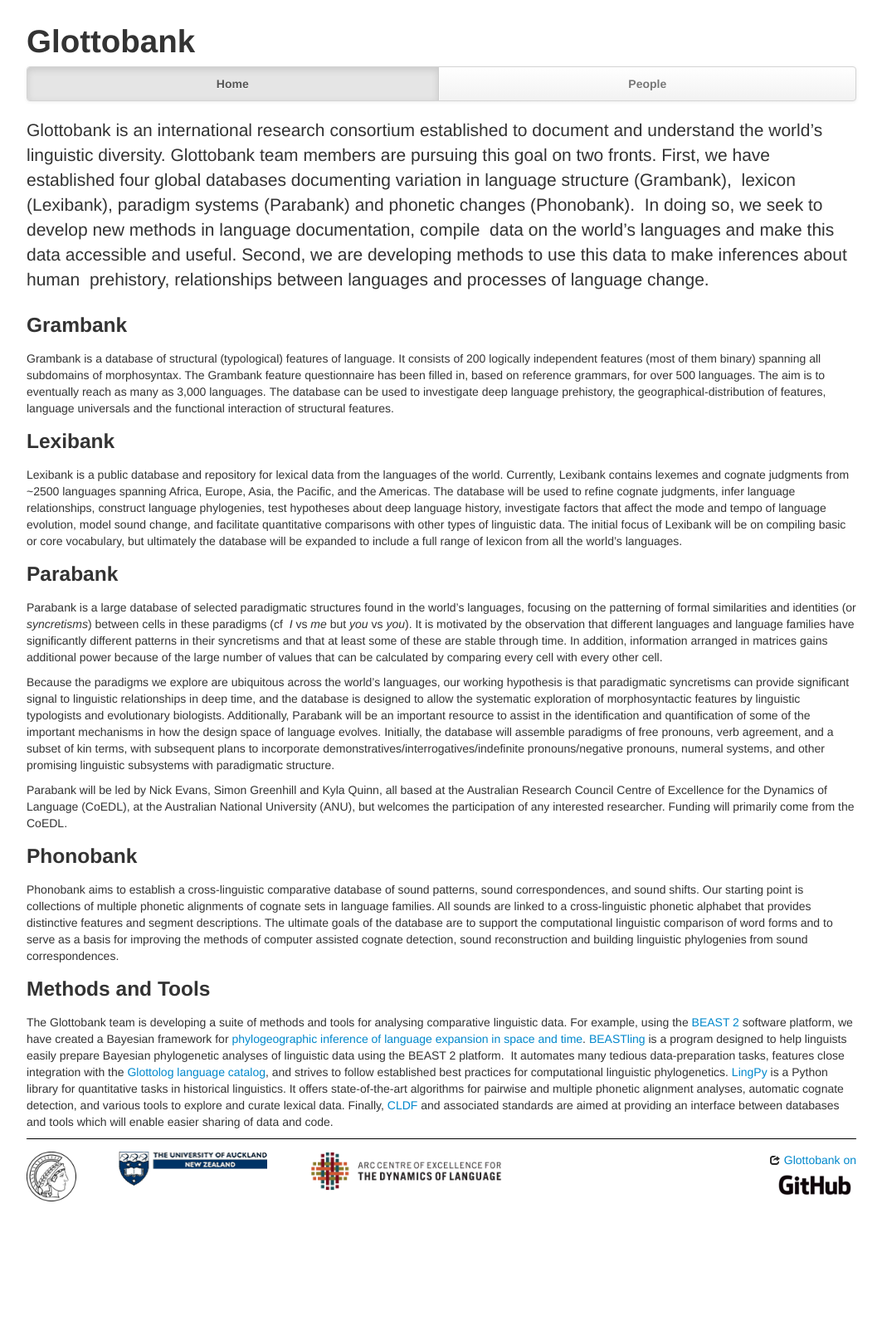
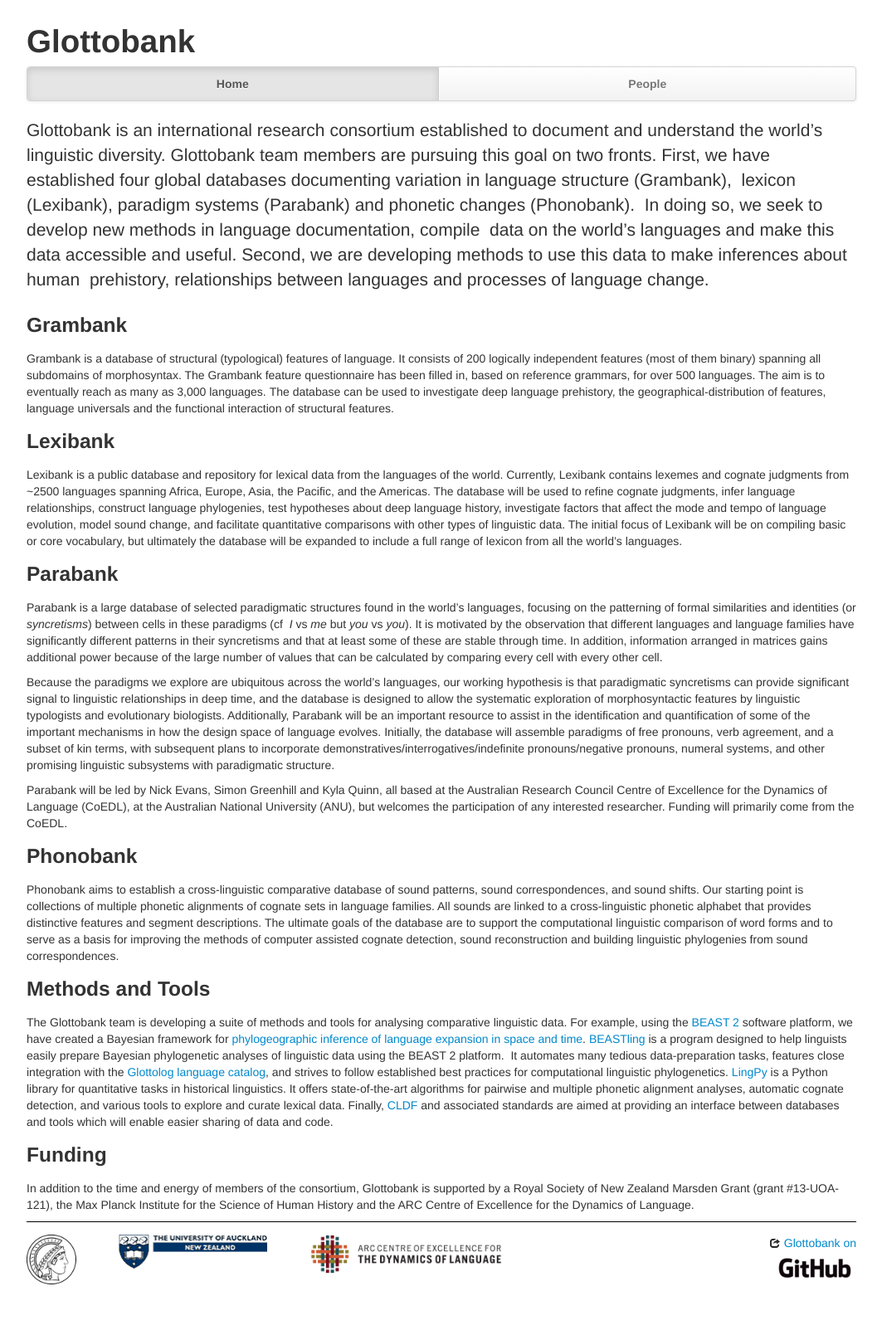
Before and after one commit to glottobank/glottobank.github.io, a Jekyll site: the page built from index.md, in a window 1280 px wide. Shown: the whole page at 83% size, without its empty margins (108-1171 px from the left). Built offline with Jekyll 4.4.1, drawn with Linux system fonts in a browser that asks for light colours; nearby versions of some CDN libraries; before the commit the page ends 1509 px from its top, so only the background shows below that.

Commit message:
added funding info

```diff
--- a/index.md
+++ b/index.md
@@ -106,3 +106,11 @@ alignment analyses, automatic cognate detection, and various tools to explore an
 lexical data. Finally, [CLDF](https://github.com/glottobank/cldf) and associated standards
 are aimed at providing an interface between databases and tools which will enable easier
 sharing of data and code.
+
+
+### Funding
+
+In addition to the time and energy of members of the consortium, Glottobank is supported
+by a Royal Society of New Zealand Marsden Grant (grant #13-UOA-121), the Max Planck
+Institute for the Science of Human History and the ARC Centre of Excellence for the
+Dynamics of Language.
```
